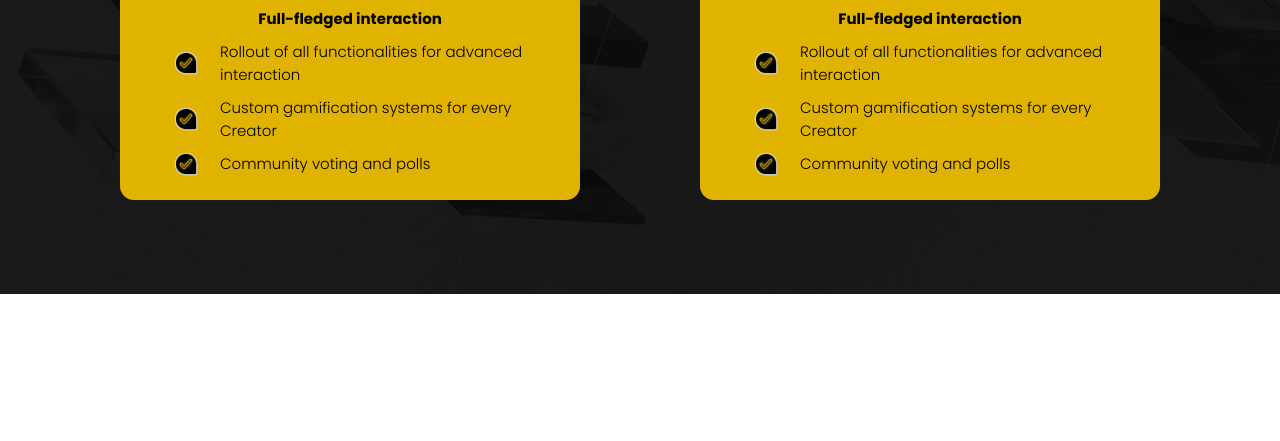
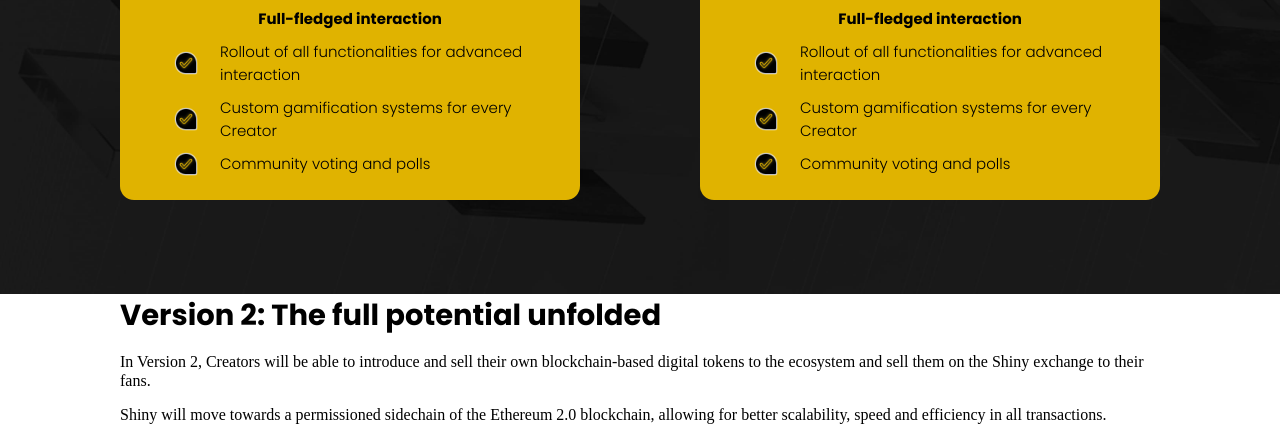
Before and after one commit to Ev1ch/shiny-landing, a website built with webpack: page src/index.html in a window 1280 px wide. Shown: the part 1715-2156 px from the top of the page. Before the commit the page ends 2009 px from the top, so only its background shows below. Built offline with nearby package versions, Linux system fonts and the light colour scheme.

Commit message:
Added potential section structure

```diff
--- a/src/index.html
+++ b/src/index.html
@@ -220,6 +220,32 @@
                     </div>
                 </div>
             </section>
+            <section class="potential">
+                <div class="container">
+                    <div class="potential__content">
+                        <div class="potential__description">
+                            <h2 class="base-title potential__title">
+                                Version 2: The full potential unfolded
+                            </h2>
+                            <div class="potential__text">
+                                <p>
+                                    In Version 2, Creators will be able to
+                                    introduce and sell their own
+                                    blockchain-based digital tokens to the
+                                    ecosystem and sell them on the Shiny
+                                    exchange to their fans.
+                                </p>
+                                <p>
+                                    Shiny will move towards a permissioned
+                                    sidechain of the Ethereum 2.0 blockchain,
+                                    allowing for better scalability, speed and
+                                    efficiency in all transactions.
+                                </p>
+                            </div>
+                        </div>
+                    </div>
+                </div>
+            </section>
         </main>
     </body>
 </html>
```
